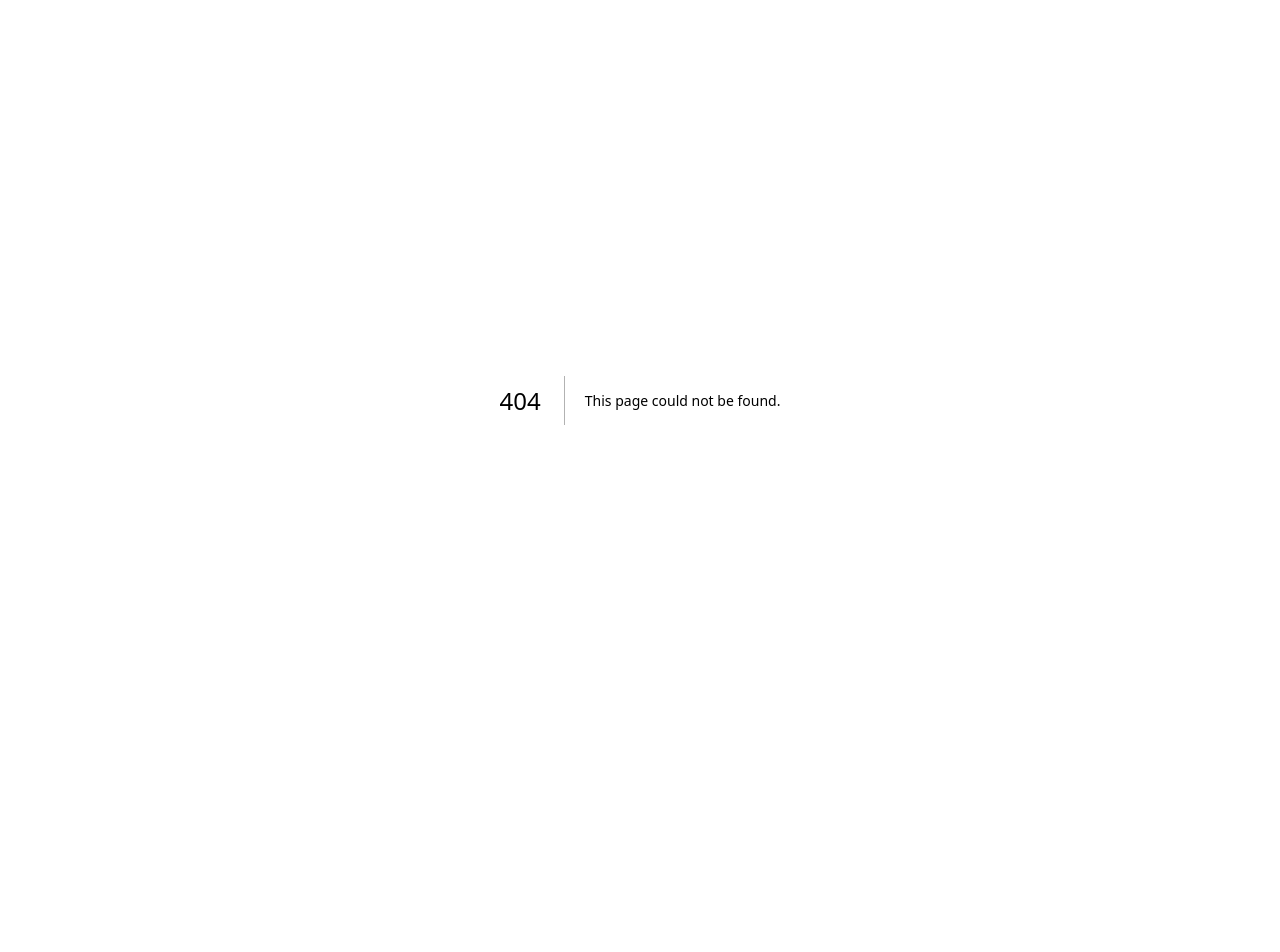
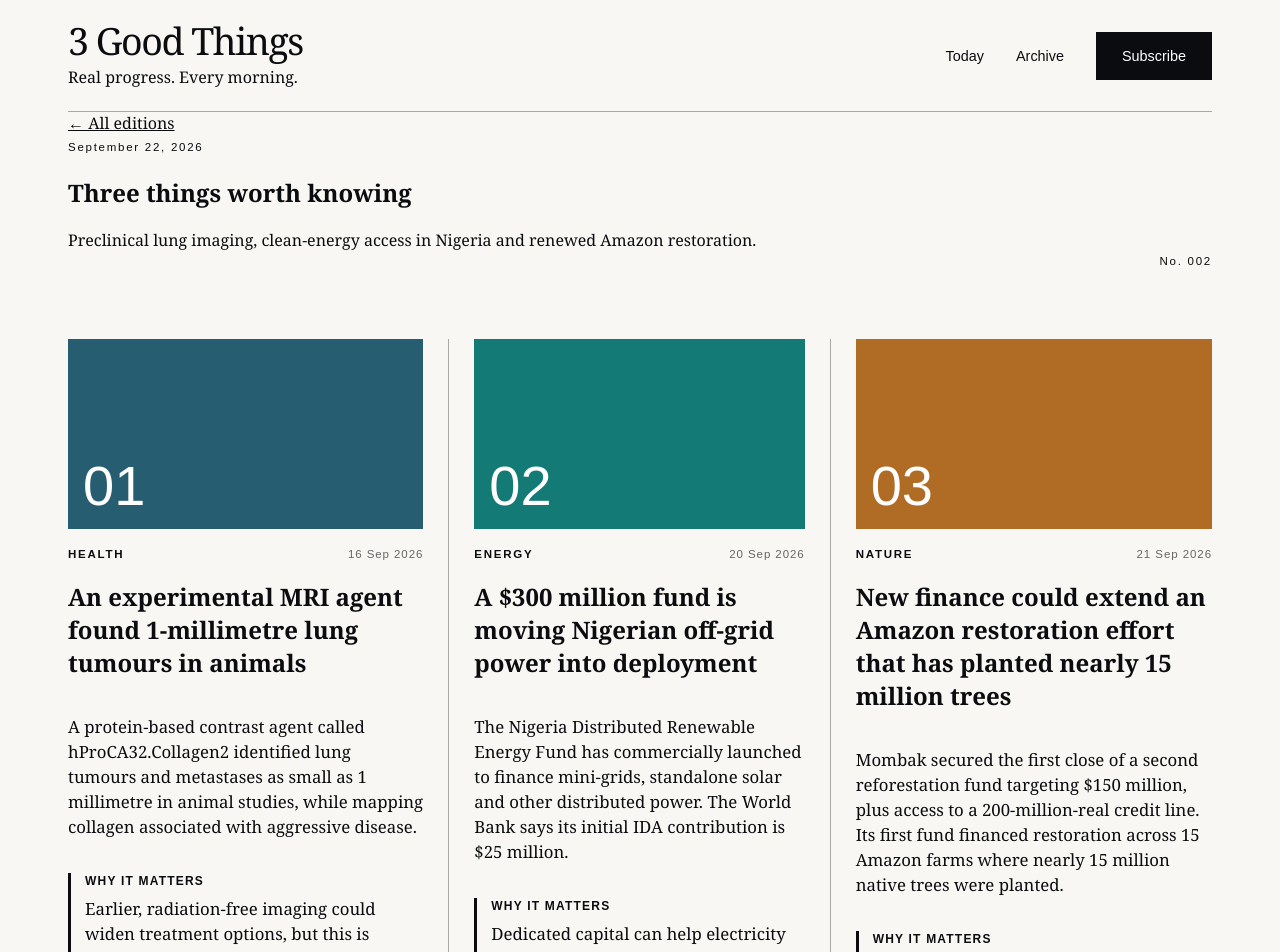
Before and after one commit to joakimkulo/3goodthings, a Next.js app: page /archive/2026-09-22 in a window 1280 px wide. Before the commit this address had no page. Shown: the top 952 px of the page. Before the commit the page ends 800 px from the top, so only its background shows below. Built offline with nearby package versions, Linux system fonts and the light colour scheme.

Commit message:
Add permanent edition pages

```diff
--- /dev/null
+++ b/app/archive/[date]/page.js
@@ -0,0 +1,56 @@
+import { notFound } from 'next/navigation';
+import archive from '../../../content/archive.json';
+import SocialShare from '../../components/SocialShare';
+
+export function generateStaticParams() {
+  return archive.editions.map((edition) => ({ date: edition.editionDate }));
+}
+
+export async function generateMetadata({ params }) {
+  const { date } = await params;
+  const edition = archive.editions.find((item) => item.editionDate === date);
+  if (!edition) return {};
+  return {
+    title: `${edition.title} — 3 Good Things`,
+    description: edition.subtitle
+  };
+}
+
+function displayDate(value) {
+  return new Intl.DateTimeFormat('en', {
+    day: 'numeric', month: 'long', year: 'numeric', timeZone: 'UTC'
+  }).format(new Date(`${value}T12:00:00Z`));
+}
+
+export default async function ArchivedEdition({ params }) {
+  const { date } = await params;
+  const edition = archive.editions.find((item) => item.editionDate === date);
+  if (!edition) notFound();
+
+  return <main>
+    <header>
+      <a className="brand-wrap" href="/" aria-label="3 Good Things home"><span className="brand">3 Good Things</span><span className="tag">Real progress. Every morning.</span></a>
+      <nav aria-label="Main navigation"><a href="/">Today</a><a href="/archive">Archive</a><a className="button" href="/#subscribe">Subscribe</a></nav>
+    </header>
+
+    <section className="archive-edition-head">
+      <a className="archive-back" href="/archive">← All editions</a>
+      <div className="sectionhead"><div><span className="kicker">{displayDate(edition.editionDate)}</span><h1>{edition.title}</h1><p>{edition.subtitle}</p></div><span className="edition">{edition.number}</span></div>
+    </section>
+
+    <section className="today archive-edition">
+      <div className="grid">{edition.stories.map((story, index) => <article id={`story-${index + 1}`} key={story.cat}>
+        <div className={`story-mark mark-${index}`} aria-hidden="true"><span>0{index + 1}</span></div>
+        <div className="meta"><span className="cat">{story.cat}</span><span>{story.date}</span></div>
+        <h2>{story.title}</h2>
+        <p>{story.text}</p>
+        <p className="why"><b>Why it matters</b>{story.why}</p>
+        <a className="source" href={story.href} target="_blank" rel="noreferrer"><span>Source</span>{story.source} ↗</a>
+        <SocialShare story={story} index={index} editionDate={edition.editionDate} />
+      </article>)}</div>
+    </section>
+
+    <a className="back-to-top" href="#top" aria-label="Back to the top of the page"><span>Back to top</span><b aria-hidden="true">↑</b></a>
+    <footer><div><div className="brand">3 Good Things</div><div className="tag">Real progress. Every morning.</div></div><div className="footer-links"><a href="/">Today</a><a href="/archive">Archive</a><a href="mailto:hello@3goodthings.news">Contact</a></div><small>© 2026 3 Good Things</small></footer>
+  </main>;
+}
```
